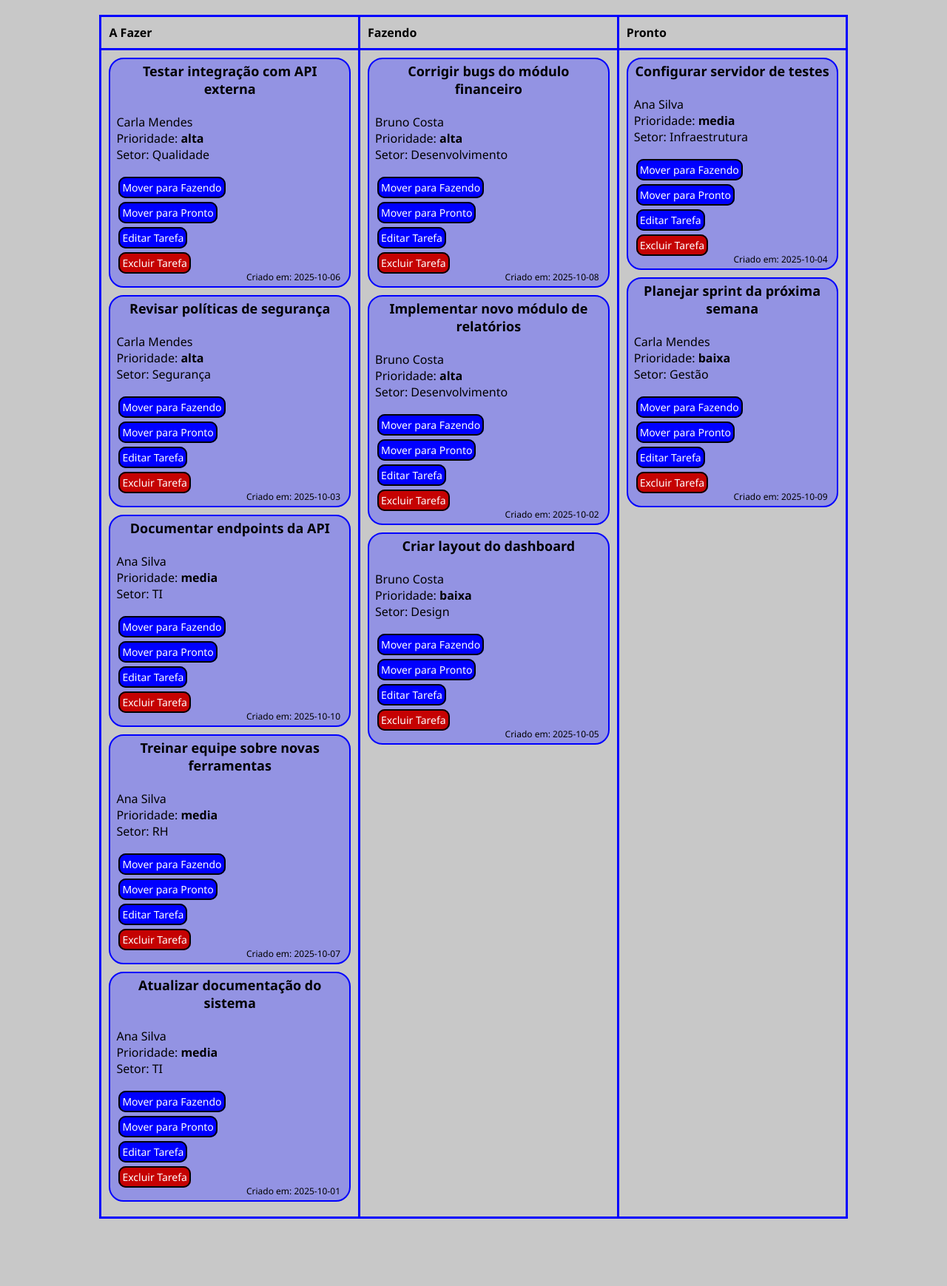
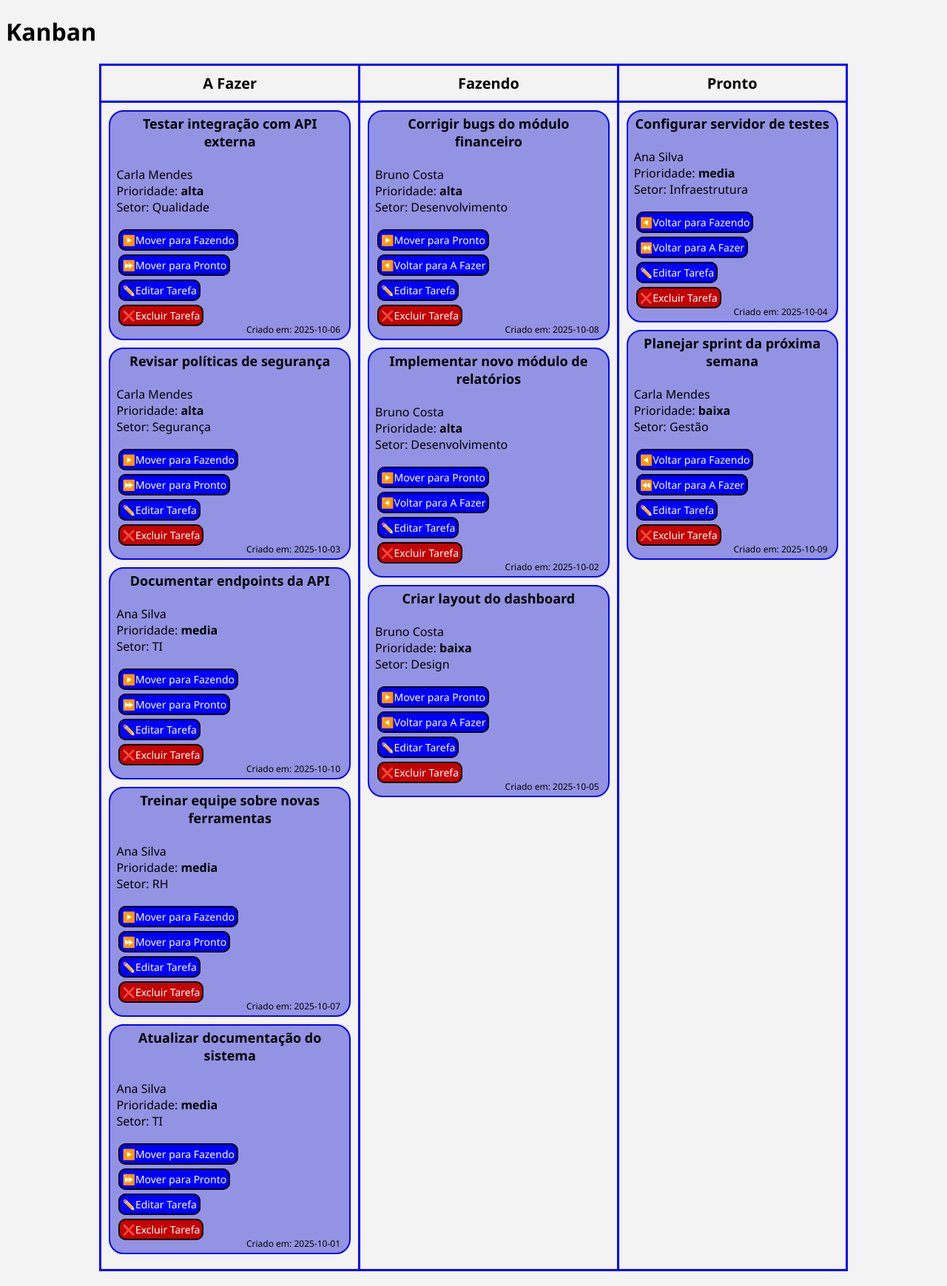
Before and after one commit to Guilherme731/kanban, a PHP site: page /public/kanban.php in a window 1280 px wide. Shown: the whole page at 74% size. Before the commit the page ends 1668 px from the top, so only its background shows below. Run offline with PHP 8.4, Linux system fonts and the light colour scheme; data comes from the database, SQL or seed files in the repository.

Commit message:
add: pequenos detalhes de estilo e mover tarefas

```diff
--- a/public/cadastroTarefas.php
+++ b/public/cadastroTarefas.php
@@ -28,7 +28,7 @@ if($_SERVER['REQUEST_METHOD'] == 'POST'){
     <title>Cadastro de Tarefas</title>
 </head>
 <body>
-    <h1>Inserir uma Tarefa</h1>
+    <h1><?php if (isset($_GET['id'])){echo'Editar uma Tarefa';}else{echo'Inserir uma Tarefa';}?></h1>
     <form action="" method="post">
         <label for="usuario">Usuário:</label>
         <select name="usuario" id="usuario" required>
@@ -51,7 +51,7 @@ if($_SERVER['REQUEST_METHOD'] == 'POST'){
             <option value="media">Média</option>
             <option value="baixa">Baixa</option>
         </select>
-        <input type="submit" value="Adicionar Tarefa">
+        <input type="submit" value="<?php if (isset($_GET['id'])){echo'Editar';}else{echo'Adicionar';}?> Tarefa">
     </form>
 </body>
 </html>
--- a/public/kanban.php
+++ b/public/kanban.php
@@ -19,11 +19,12 @@ $resultPronto = $conn->query($sqlTarefasPronto);
     <title>Lista de Tarefas</title>
 </head>
 <body>
+    <h1>Kanban</h1>
     <table border="1">
         <tr>
-            <td><strong>A Fazer</strong></td>
-            <td><strong>Fazendo</strong></td>
-            <td><strong>Pronto</strong></td>
+            <td class="textoSuperior"><strong>A Fazer</strong></td>
+            <td class="textoSuperior"><strong>Fazendo</strong></td>
+            <td class="textoSuperior"><strong>Pronto</strong></td>
         </tr>
         <tr>
             <td>
@@ -39,10 +40,10 @@ $resultPronto = $conn->query($sqlTarefasPronto);
                         <span class='usuario'>" . $nomeUsuario['nome'] . "</span> <br>
                         <span class='prioridade'> Prioridade: <strong>" . $row['prioridade'] . "</strong></span> <br>
                         <span class='setor'>Setor: " . $row['nomeSetor'] . "</span> <br><br>
-                        <a href='moverTarefa.php?id=" . $row['id'] . "&status=fazendo'>Mover para Fazendo</a> <div style='padding: 6px;'></div>
-                        <a href='moverTarefa.php?id=" . $row['id'] . "&status=pronto'>Mover para Pronto</a> <div style='padding: 6px;'></div>
-                        <a href='editarTarefa.php?id=" . $row['id'] . "'>Editar Tarefa</a> <div style='padding: 6px;'></div>
-                        <a class='bg-vermelho' href='excluirTarefa.php?id=" . $row['id'] . "'>Excluir Tarefa</a> <br>
+                        <a href='moverTarefa.php?id=" . $row['id'] . "&status=fazendo'>▶️Mover para Fazendo</a> <div style='padding: 6px;'></div>
+                        <a href='moverTarefa.php?id=" . $row['id'] . "&status=pronto'>⏩Mover para Pronto</a> <div style='padding: 6px;'></div>
+                        <a href='cadastroTarefas.php?id=" . $row['id'] . "'>✏️Editar Tarefa</a> <div style='padding: 6px;'></div>
+                        <a class='bg-vermelho' href='excluirTarefa.php?id=" . $row['id'] . "'>❌Excluir Tarefa</a> <br>
                         <div class='data'><span>Criado em: " . $row['dataCadastro'] . "</span></div>
                     </div>
                     ";
@@ -62,10 +63,10 @@ $resultPronto = $conn->query($sqlTarefasPronto);
                         <span class='usuario'>" . $nomeUsuario['nome'] . "</span> <br>
                         <span class='prioridade'> Prioridade: <strong>" . $row['prioridade'] . "</strong></span> <br>
                         <span class='setor'>Setor: " . $row['nomeSetor'] . "</span> <br><br>
-                        <a href='moverTarefa.php?id=" . $row['id'] . "&status=fazendo'>Mover para Fazendo</a> <div style='padding: 6px;'></div>
-                        <a href='moverTarefa.php?id=" . $row['id'] . "&status=pronto'>Mover para Pronto</a> <div style='padding: 6px;'></div>
-                        <a href='editarTarefa.php?id=" . $row['id'] . "'>Editar Tarefa</a> <div style='padding: 6px;'></div>
-                        <a class='bg-vermelho' href='excluirTarefa.php?id=" . $row['id'] . "'>Excluir Tarefa</a> <br>
+                        <a href='moverTarefa.php?id=" . $row['id'] . "&status=pronto'>▶️Mover para Pronto</a> <div style='padding: 6px;'></div>
+                        <a href='moverTarefa.php?id=" . $row['id'] . "&status=a fazer'>◀️Voltar para A Fazer</a> <div style='padding: 6px;'></div>
+                        <a href='cadastroTarefas.php?id=" . $row['id'] . "'>✏️Editar Tarefa</a> <div style='padding: 6px;'></div>
+                        <a class='bg-vermelho' href='excluirTarefa.php?id=" . $row['id'] . "'>❌Excluir Tarefa</a> <br>
                         <div class='data'><span>Criado em: " . $row['dataCadastro'] . "</span></div>
                     </div>
                     ";
@@ -85,10 +86,10 @@ $resultPronto = $conn->query($sqlTarefasPronto);
                         <span class='usuario'>" . $nomeUsuario['nome'] . "</span> <br>
                         <span class='prioridade'> Prioridade: <strong>" . $row['prioridade'] . "</strong></span> <br>
                         <span class='setor'>Setor: " . $row['nomeSetor'] . "</span> <br><br>
-                        <a href='moverTarefa.php?id=" . $row['id'] . "&status=fazendo'>Mover para Fazendo</a> <div style='padding: 6px;'></div>
-                        <a href='moverTarefa.php?id=" . $row['id'] . "&status=pronto'>Mover para Pronto</a> <div style='padding: 6px;'></div>
-                        <a href='editarTarefa.php?id=" . $row['id'] . "'>Editar Tarefa</a> <div style='padding: 6px;'></div>
-                        <a class='bg-vermelho' href='excluirTarefa.php?id=" . $row['id'] . "'>Excluir Tarefa</a> <br>
+                        <a href='moverTarefa.php?id=" . $row['id'] . "&status=fazendo'>◀️Voltar para Fazendo</a> <div style='padding: 6px;'></div>
+                        <a href='moverTarefa.php?id=" . $row['id'] . "&status=a fazer'>⏪Voltar para A Fazer</a> <div style='padding: 6px;'></div>
+                        <a href='cadastroTarefas.php?id=" . $row['id'] . "'>✏️Editar Tarefa</a> <div style='padding: 6px;'></div>
+                        <a class='bg-vermelho' href='excluirTarefa.php?id=" . $row['id'] . "'>❌Excluir Tarefa</a> <br>
                         <div class='data'><span>Criado em: " . $row['dataCadastro'] . "</span></div>
                     </div>
                     ";
--- a/style/style.css
+++ b/style/style.css
@@ -1,5 +1,5 @@
 body{
-    background-color: rgb(200, 200, 200);
+    background-color: rgb(243, 243, 243);
     font-family: 'Segoe UI', Tahoma, Geneva, Verdana, sans-serif;
 }
 table {
@@ -13,6 +13,10 @@ th, td {
     border: 3px solid #0000ff;
     vertical-align: top;
 
+}
+.textoSuperior{
+    text-align: center;
+    font-size: 20px;
 }
 .card{
     background-color: rgb(147, 147, 227);
```
Also changed, not shown: public/moverTarefa.php (added, +15 -0 lines).
